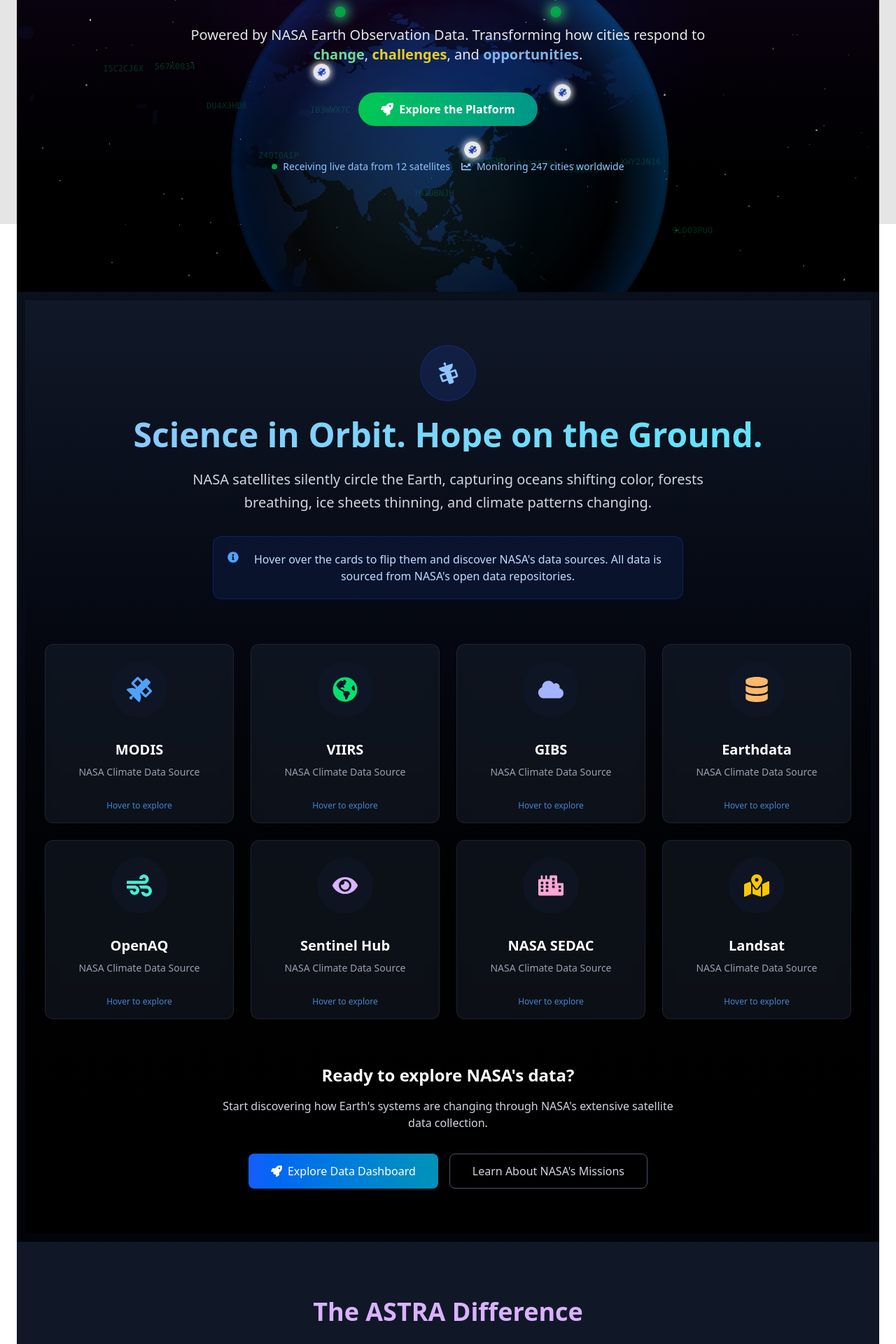
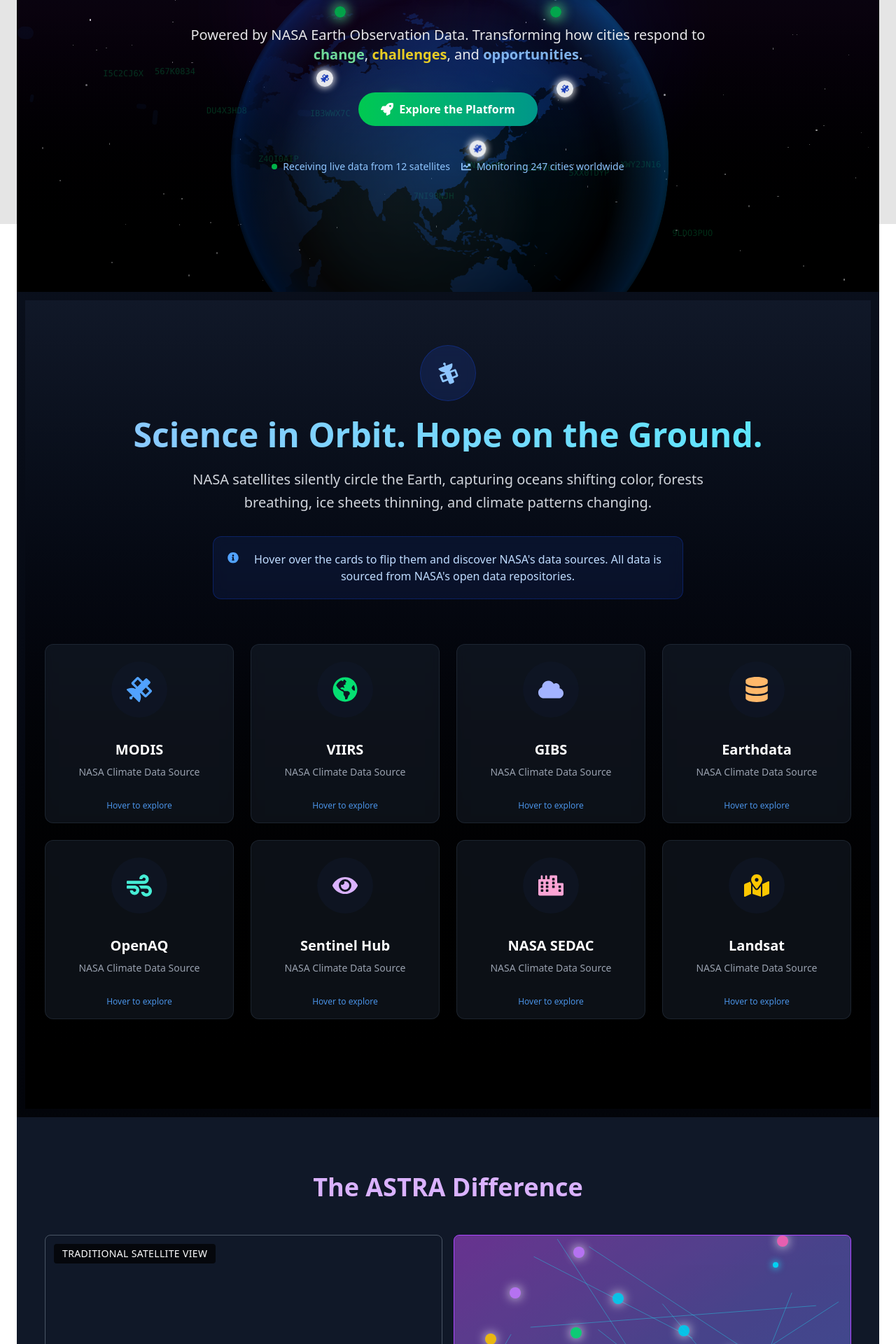
Before and after one commit to sanjidtalukder/My-Altra-Web, a React (Vite) app: page /engage in a window 1280 px wide. Shown: the part 480-2400 px from the top of the page at 70% size. Built offline with nearby package versions, Linux system fonts and the light colour scheme; grey boxes are pictures that could not be loaded; what @turf/turf would draw is missing.

Commit message:
This commit for added herosection modify and added onclick

```diff
--- a/src/Home/HeroSection.jsx
+++ b/src/Home/HeroSection.jsx
@@ -1,10 +1,12 @@
 import React, { useState, useEffect } from "react";
+import { useNavigate } from "react-router-dom";
 import { Player } from "@lottiefiles/react-lottie-player";
 import { FaRocket, FaHandshake, FaSatellite, FaChartLine } from "react-icons/fa";
 
 const HeroSection = () => {
   const [isVisible, setIsVisible] = useState(false);
   const [mousePosition, setMousePosition] = useState({ x: 0, y: 0 });
+  const navigate = useNavigate();
 
   useEffect(() => {
     // Animation trigger
@@ -25,6 +27,11 @@
       window.removeEventListener('mousemove', handleMouseMove);
     };
   }, []);
+
+  // Navigation handler
+  const handleExplorePlatform = () => {
+    navigate('/pulse');
+  };
 
   // Helper functions for random values
   const getRandomPercentage = () => Math.random() * 100;
@@ -159,18 +166,17 @@
           <span className="text-blue-300 font-semibold">opportunities</span>.
         </p>
 
-        {/* Enhanced CTA Buttons */}
+        {/* Enhanced CTA Buttons - Modified for navigation */}
         <div className="flex flex-col sm:flex-row gap-4 justify-center">
-          <a
-            href="#platform"
+          <button
+            onClick={handleExplorePlatform}
             className="group relative bg-gradient-to-r from-green-500 to-teal-600 text-white font-semibold py-3 px-8 rounded-full transition-all duration-500 overflow-hidden hover:shadow-lg hover:shadow-green-500/40 flex items-center gap-2"
           >
             <span className="relative z-10 flex items-center">
               <FaRocket className="text-lg mr-2 group-hover:animate-bounce" />
               Explore the Platform
             </span>
-          </a>
-
+          </button>
         </div>
 
         {/* Real-time data indicator */}
--- a/src/Home/PoweredByNASA.jsx
+++ b/src/Home/PoweredByNASA.jsx
@@ -316,7 +316,7 @@
         </motion.div>
 
         {/* Call to Action */}
-        <motion.div
+        {/* <motion.div
           className="text-center"
           initial={{ opacity: 0, y: 20 }}
           animate={{ opacity: 1, y: 0 }}
@@ -363,7 +363,7 @@
               Learn About NASA's Missions
             </motion.button>
           </div>
-        </motion.div>
+        </motion.div> */}
       </div>
 
       <style jsx>{`
```
